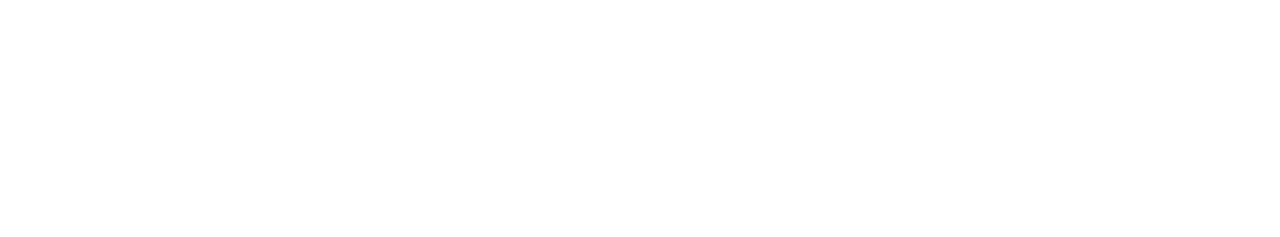
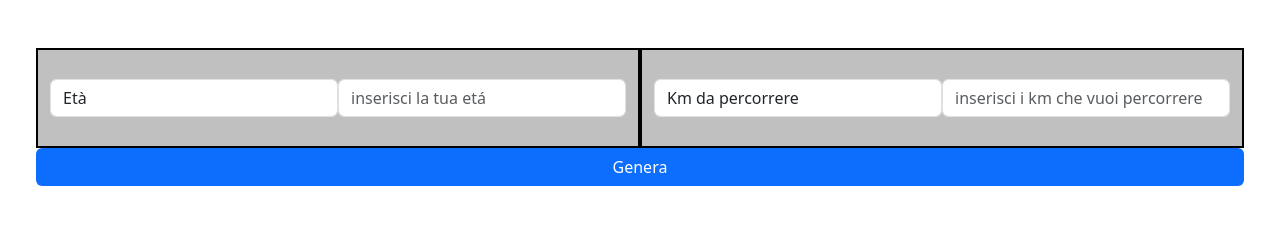
Before and after one commit to Manuel-Lauriola/js-biglietto-treno-form, a plain HTML site: page index.html in a window 1280 px wide. Drawn offline with nearby package versions, Linux system fonts and the light colour scheme.

Commit message:
[UPD] - html setup

```diff
--- a/assets/style.css
+++ b/assets/style.css
@@ -0,0 +1,5 @@
+.see {
+  border: 2px, solid, black;
+  height: 100px;
+  background-color: silver;
+}
--- a/index.html
+++ b/index.html
@@ -8,6 +8,29 @@
   <title>Document</title>
 </head>
 <body>
+<div class="container-12">
+  <div class="row p-5">
+    <div class="col-6 see d-flex justify-content-center align-items-center">
+      <label class="form-control" for="age">Età</label>
+      <input
+        type="number"
+        name="age"
+        id="age"
+        class="form-control"
+        placeholder="inserisci la tua et&aacute;">
+    </div>
+    <div class="col-6 see d-flex justify-content-center align-items-center">
+      <label class="form-control" for="distance">Km da percorrere</label>
+      <input
+        type="number"
+        name="distance"
+        id="distance"
+        class="form-control"
+        placeholder="inserisci i km che vuoi percorrere">
+    </div>
+    <button class="btn bg-primary text-white align-self-center">Genera</button>
+  </div>
+</div>
   <script src="./assets/script.js"></script>
 </body>
 </html>
```
